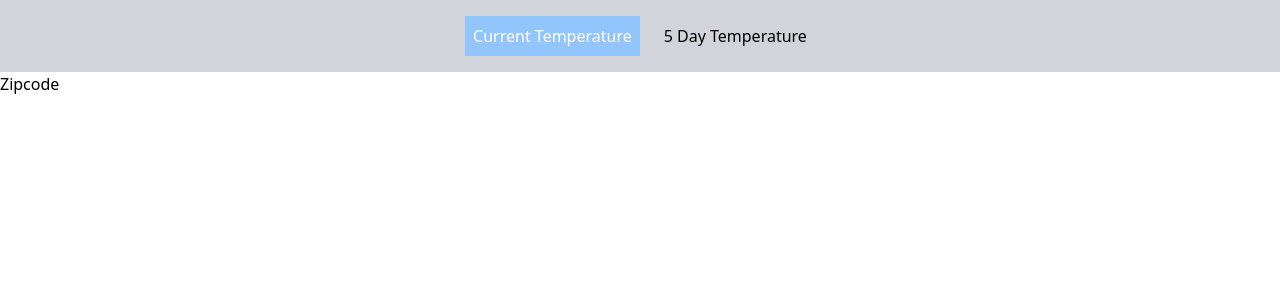
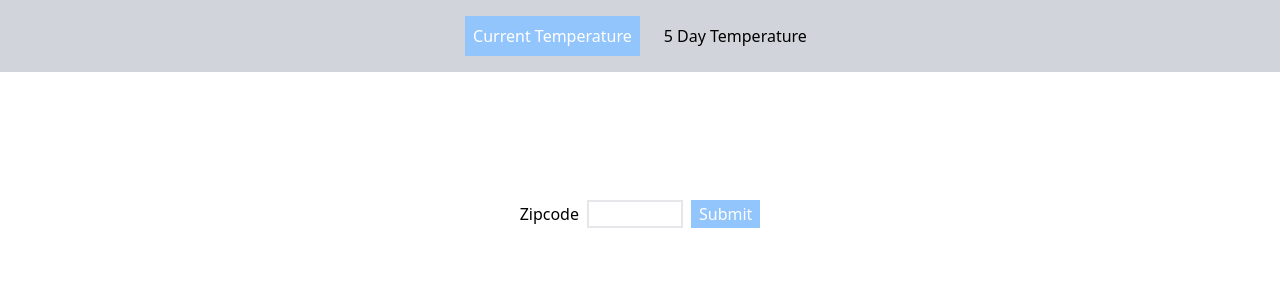
Before and after one commit to arthurCreek/weather-api, an Angular app: page /current in a window 1280 px wide. Shown: the top 300 px of the page. Built offline with nearby package versions, Linux system fonts and the light colour scheme.

Commit message:
Add styling to zipcode

```diff
--- a/src/app/components/home/home.component.html
+++ b/src/app/components/home/home.component.html
@@ -1,7 +1,13 @@
-<div>
-    <form [formGroup]="formGroup" id="zipcodeForm">
-        <label for="zipcode">Zipcode</label>
-        <input type="number" formControlName="zipcode" data-test="zipcode" id="zipcode">
-    </form>
-
+<div class="flex justify-center pt-16 lg:pt-32">
+  <form [formGroup]="formGroup" id="zipcodeForm" class="flex gap-2 items-center">
+    <label for="zipcode">Zipcode</label>
+    <input
+      type="number"
+      formControlName="zipcode"
+      data-test="zipcode"
+      id="zipcode"
+      class="border-2 w-24"
+    />
+    <button type="submit" class="bg-blue-300 text-white h-full px-2">Submit</button>
+  </form>
 </div>
```
